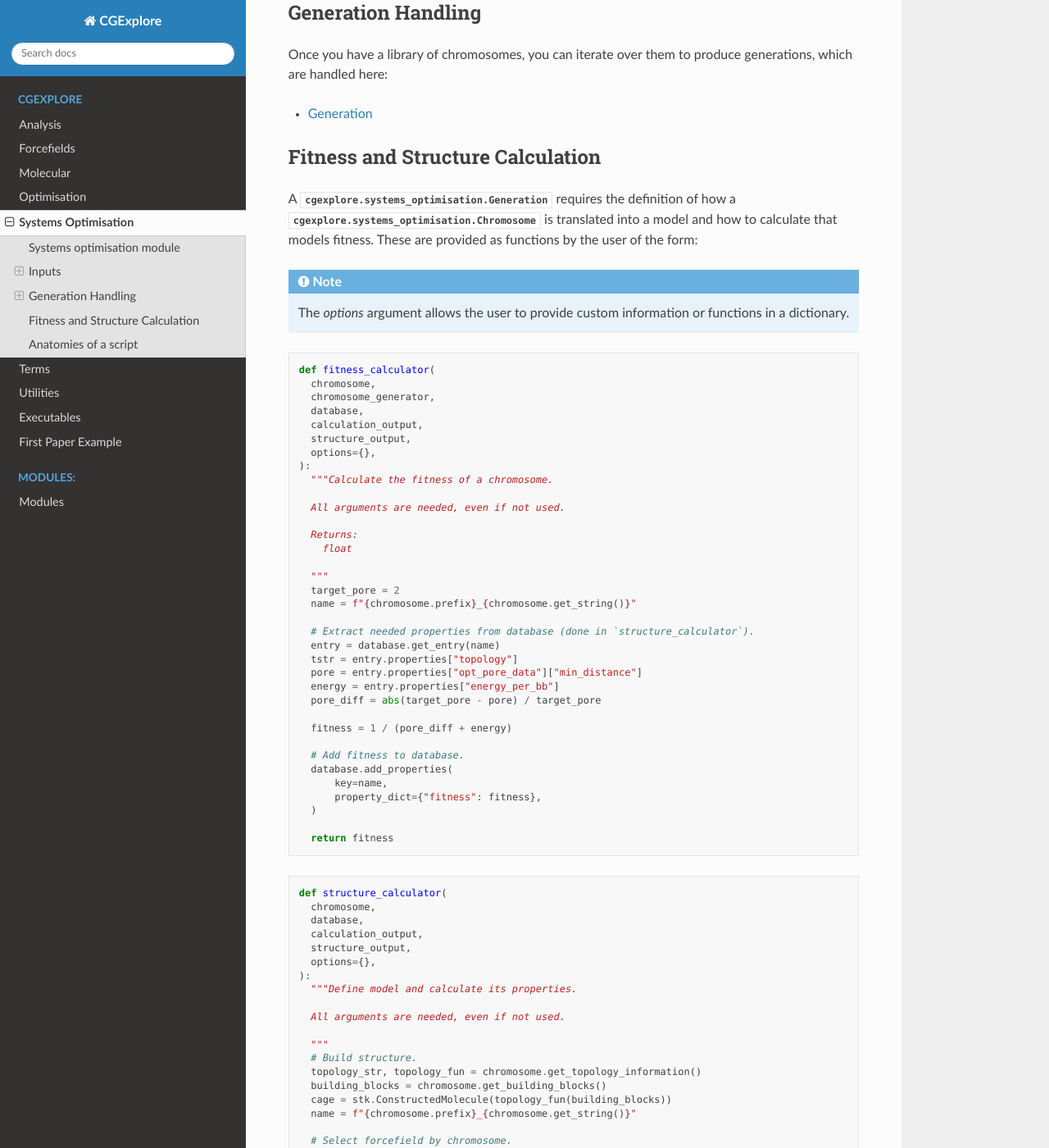
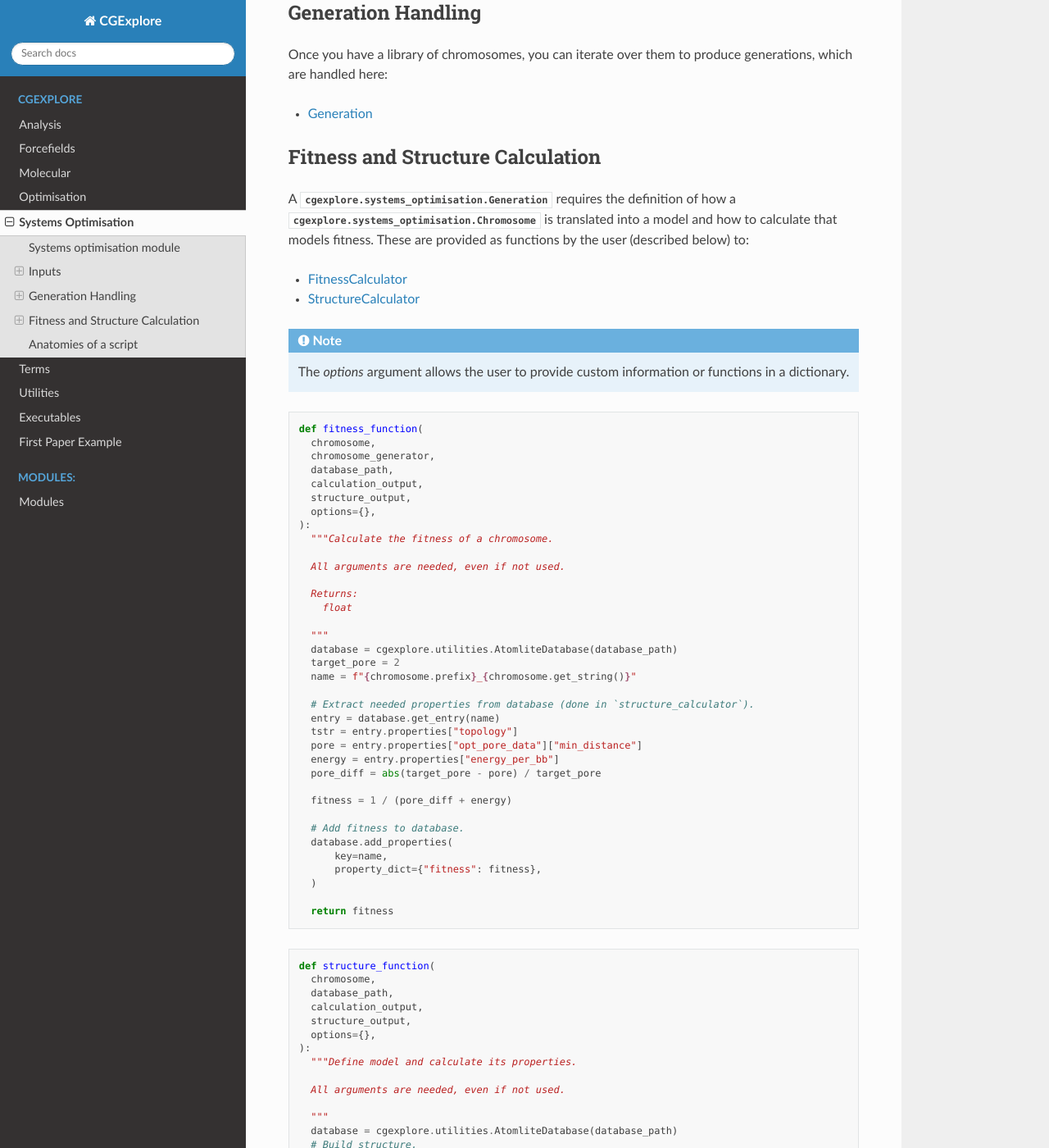
Before and after one commit to andrewtarzia/CGExplore, a Sphinx documentation site: the page built from docs/source/systems_optimisation.rst, in a window 1280 px wide and 1400 px high, scrolled down 633 px. Shown: the whole window at 82% size. Built offline with Sphinx 7.4.7 and the Read the Docs theme 2.0.0, drawn with Linux system fonts in a browser that asks for light colours; some of the changed text lies outside the part shown.

Commit message:
Update docs.

```diff
--- a/docs/source/_autosummary/cgexplore.systems_optimisation.Generation.rst
+++ b/docs/source/_autosummary/cgexplore.systems_optimisation.Generation.rst
@@ -34,11 +34,7 @@ cgexplore.systems\_optimisation.Generation
 
    .. autosummary::
 
+      ~Generation.num_processes
       ~Generation.chromosomes
-      ~Generation.chromosome_generator
       ~Generation.fitness_calculator
       ~Generation.structure_calculator
-      ~Generation.structure_output
-      ~Generation.calculation_output
-      ~Generation.database
-      ~Generation.options
--- a/docs/source/_autosummary/cgexplore.systems_optimisation.rst
+++ b/docs/source/_autosummary/cgexplore.systems_optimisation.rst
@@ -18,7 +18,9 @@ cgexplore.systems\_optimisation
 
       Chromosome
       ChromosomeGenerator
+      FitnessCalculator
       Generation
+      StructureCalculator
 
 
 
--- a/docs/source/systems_optimisation.rst
+++ b/docs/source/systems_optimisation.rst
@@ -48,7 +48,13 @@ Fitness and Structure Calculation
 A :class:`cgexplore.systems_optimisation.Generation` requires the definition of
 how a :class:`cgexplore.systems_optimisation.Chromosome` is translated into a
 model and how to calculate that models fitness. These are provided as functions
-by the user of the form:
+by the user (described below) to:
+
+.. toctree::
+  :maxdepth: 1
+
+  FitnessCalculator <_autosummary/cgexplore.systems_optimisation.FitnessCalculator>
+  StructureCalculator <_autosummary/cgexplore.systems_optimisation.StructureCalculator>
 
 .. note::
   The `options` argument allows the user to provide custom information or
@@ -56,10 +62,10 @@ by the user of the form:
 
 .. code-block:: python
 
-  def fitness_calculator(
+  def fitness_function(
     chromosome,
     chromosome_generator,
-    database,
+    database_path,
     calculation_output,
     structure_output,
     options={},
@@ -72,6 +78,7 @@ by the user of the form:
       float
 
     """
+    database = cgexplore.utilities.AtomliteDatabase(database_path)
     target_pore = 2
     name = f"{chromosome.prefix}_{chromosome.get_string()}"
 
@@ -95,9 +102,9 @@ by the user of the form:
 
 .. code-block:: python
 
-  def structure_calculator(
+  def structure_function(
     chromosome,
-    database,
+    database_path,
     calculation_output,
     structure_output,
     options={},
@@ -107,6 +114,7 @@ by the user of the form:
     All arguments are needed, even if not used.
 
     """
+    database = cgexplore.utilities.AtomliteDatabase(database_path)
     # Build structure.
     topology_str, topology_fun = chromosome.get_topology_information()
     building_blocks = chromosome.get_building_blocks()
@@ -214,6 +222,10 @@ for brevity):
 
 .. code-block:: python
 
+  # Define the structure and fitness calculators.
+  fitness_calculator = cgexplore.systems_optimisation.FitnessCalculator(...)
+  structure_calculator = cgexplore.systems_optimisation.StructureCalculator(...)
+
   # Set a random number generator for consistency. Normally, run over multiple
   # seeds.
   generator = np.random.default_rng(seed)
--- a/pyproject.toml
+++ b/pyproject.toml
@@ -144,6 +144,7 @@ module = [
   "atomlite.*",
   "networkx.*",
   "martini_openmm.*",
+  "pathos.*",
   "spindry.*",
   "vabene.*",
 ]
```
Also changed, not shown: other parts of docs/source/systems_optimisation.rst (+1 -5 lines), docs/source/_autosummary/cgexplore.systems_optimisation.FitnessCalculator.rst (added, +35 -0 lines), docs/source/_autosummary/cgexplore.systems_optimisation.StructureCalculator.rst (added, +34 -0 lines).
